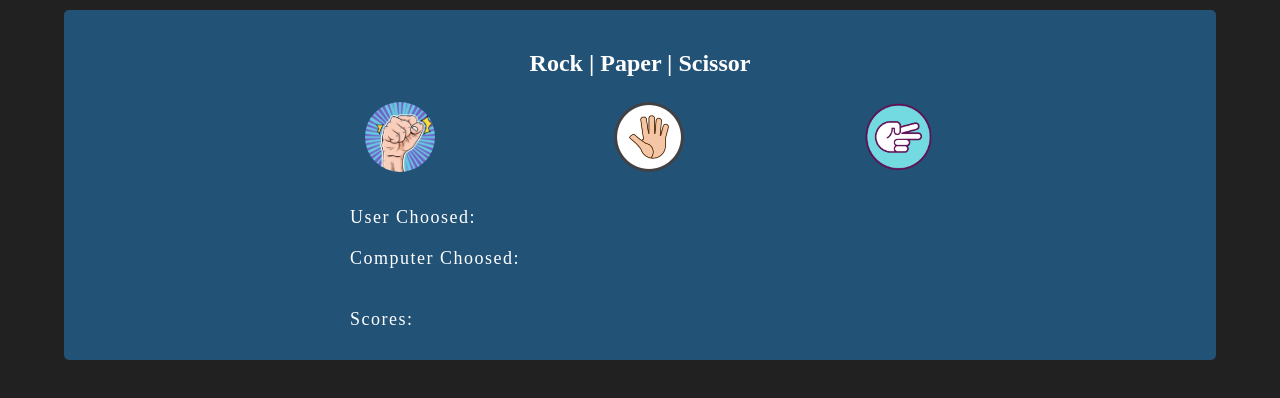
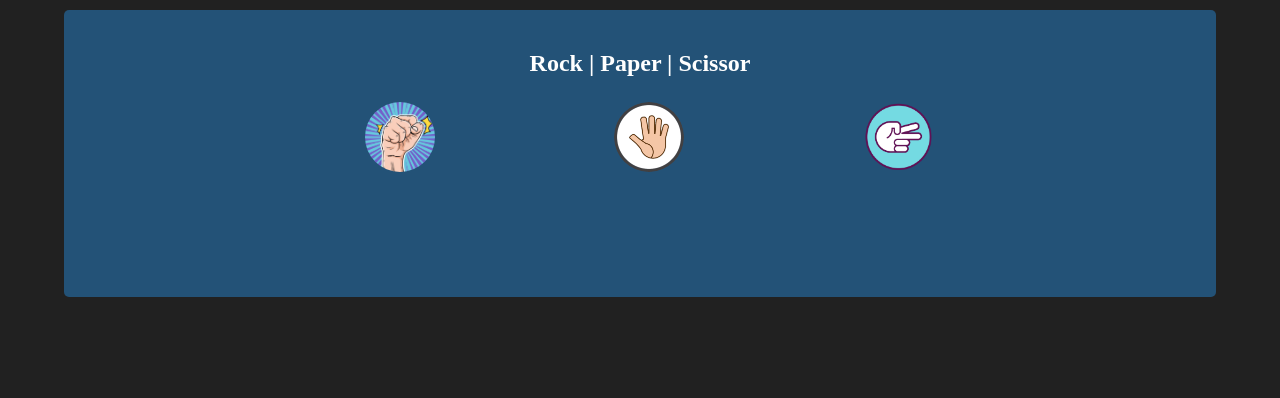
Before and after one commit to Nabin-stha766/Nabin-stha-RockPaperGame, a plain HTML site: page index.html in a window 1280 px wide. Drawn offline with Linux system fonts and the light colour scheme.

Commit message:
Update index.html

```diff
--- a/index.html
+++ b/index.html
@@ -17,10 +17,10 @@
             <img class="scissor" src="s.png" height="80px" alt="">
         </div>
         <div class="msg-content">
-            <p class="user-msg">User Choosed:</p>
-            <p class="comp-msg">Computer Choosed:</p>
+            <p class="user-msg"></p>
+            <p class="comp-msg"></p>
             <p class="game-msg"></p>
-            <p class="score">scores:</p>
+            <p class="score"></p>
         </div>
      </div>
 </div>
```
